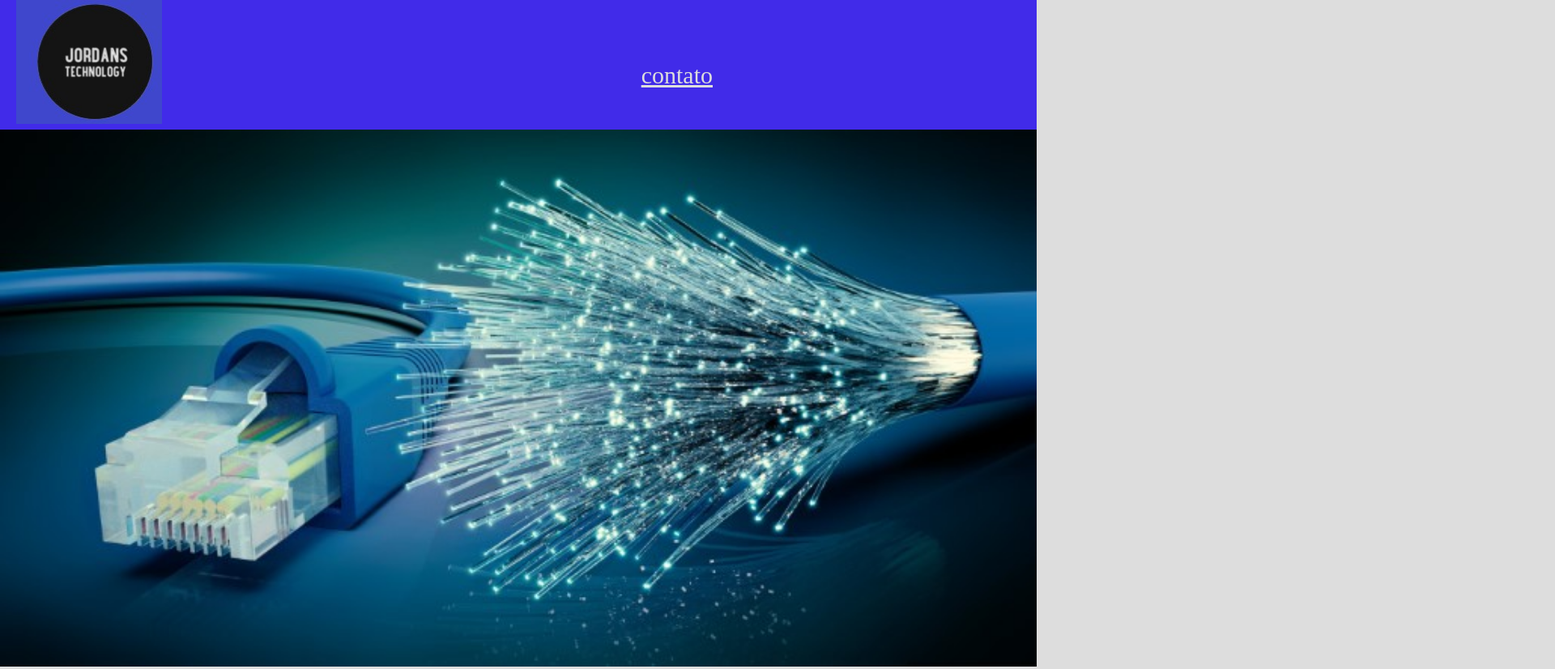
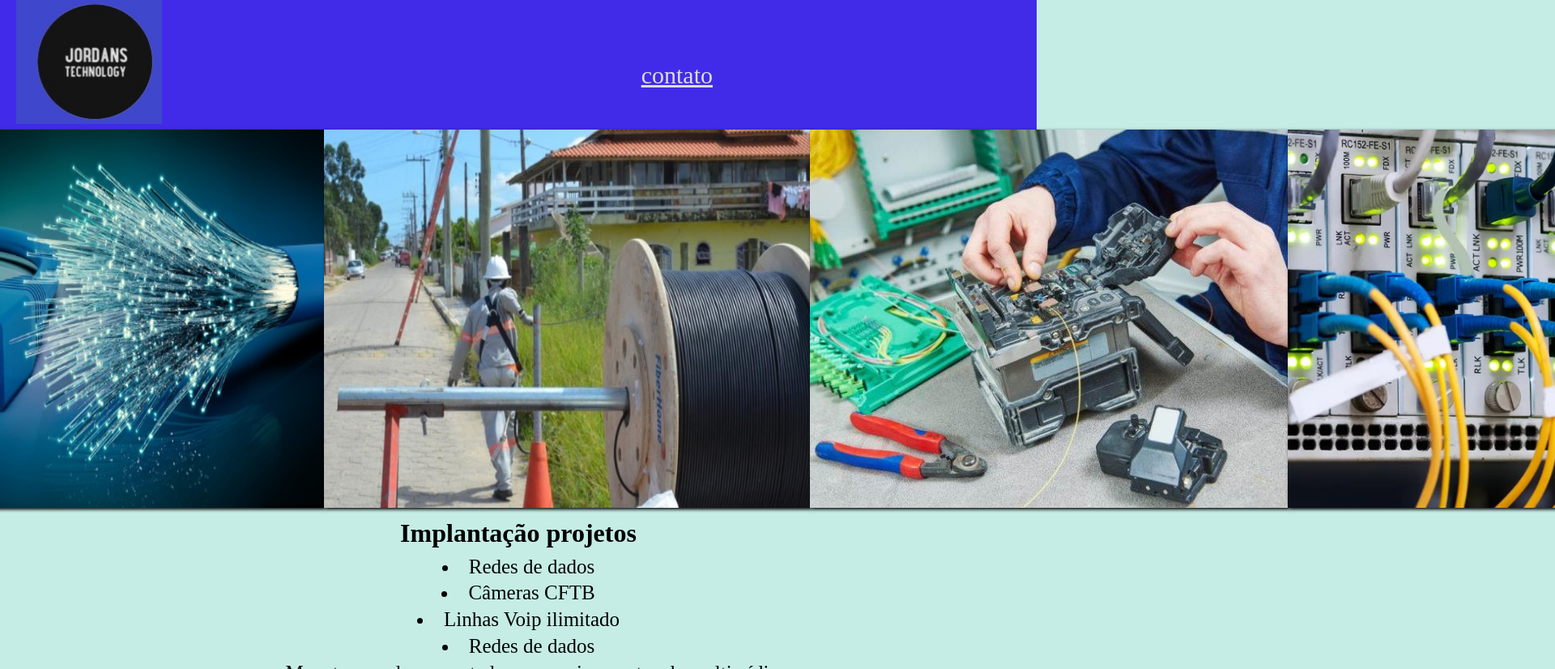
Before and after one commit to VanessaPro/Jordans-Technology--html-css-JavaScript, a plain HTML site: page index.html in a window 1280 px wide. Shown: the top 826 px of the page at 81% size, 1920 px wide, since content can reach past the window. Drawn offline with Linux system fonts and the light colour scheme.

Commit message:
Fiz o código do javascript e arrumei o css

```diff
--- a/app.js
+++ b/app.js
@@ -1,4 +1,16 @@
+const imgs = document.getElementById("img");
+const img =document.querySelectorAll("#img img");
 
-document.querySelector("#c2958c26-6378-40c4-9a32-62b9d62c61fd > div")
+let idx = 0;
 
-document.querySelector("#c2958c26-6378-40c4-9a32-62b9d62c61fd > div > div.item.active")
+function carrosel() {
+    idx++;
+
+    if (idx > img.length -1){
+        idx =0;
+    }
+
+    imgs.style.transform = `translateX(${-idx * 100}px)`;
+}
+
+setInterval(carrosel,1800);
--- a/index.html
+++ b/index.html
@@ -23,23 +23,21 @@
         </nav>
     </header>
 
-    <section id="banner">
-        <img src="Imagem/fibra otica 2023-01-19 091713.jpg" class="img" alt="banner-topo">
-   </section>
 
-   <div class="item">
-   <div class="carousel-inner" role="listbox"><div class="item"><div class="item-img" role="img" aria-label="" style="padding-bottom: calc((570 / 1347) * 100%);background-image:url(Imagem/colocação\ de\ cano\ 2023-01-20\ 122506.jpg);background-size:cover"></div></div><div class="item active left"><div class="item-img" role="img" aria-label="" style="padding-bottom: calc((570 / 1347) * 100%);background-image:url(Imagem/montar\ fibra\ 2023-01-20\ 122630.jpg);background-size:cover"></div></div><div class="item next left"></div></div>
-   </div>
+     <div class="carrosel">
+     <div class="container" id="img">
+     <img src="Imagem/fibra otica 2023-01-19 091713.jpg" alt="">
+     <img src="Imagem/colocação de cano 2023-01-20 122506.jpg" alt="" >
+     <img src="Imagem/montar fibra 2023-01-20 122630.jpg" alt="" >
+     <img src="Imagem/rede conectada 2023-01-23 094512.jpg" alt="" >
 
-   <div class="item active left"> <div>
-
-</div>
+    </div>
    </div>
 
    <div id="openModal" class="modalDialog">
 
     <div>
-        <a href="#close" class="close">x</a>
+        <a href="conteudo" class="conteudo"></a>
         <h1> Implantação projetos</h1>
 
         <li class="list"> Redes de dados</li>
@@ -55,10 +53,5 @@
 
      <script src="app.js"></script>
 
-
-
-
-
-
 </body>
 </html>
--- a/style.css
+++ b/style.css
@@ -14,25 +14,40 @@ ul a {font-size: 30px; color:#ddd}
 
 
 
-#banner{width: 100%;}
-#banner img{width: 100%;margin-bottom: 1%;}
 
+.carrosel img{
+    box-shadow: 2px 2px 4px black;
+    overflow:600px;
+    width: 600px;
 
-.color-page{ background-color: #ddd;}
-
-.bnt {
-    position: absolute;
-    top: 20px;
-    left: 250px;
-    height: 50px;
-    width: 50px;
-    border-radius: 50%;
-    border: none;
-    color: var(--bntFontColor);
-    background-color: var(--bntBg);
 }
 
-.bnt:focus{outline-style: none;}
+.container{
+    display: flex;
+    transition: transform 0.5s ease-in-out;
+    transform: translateX(0);
+}
+
+.img{
+    object-fit: cover;
+    height: 500px;
+    width: 500px;
+
+}
+
+.color-page{ background-color: rgb(197, 237, 229);}
+
+h1{text-align: center; margin: 1%;}
+
+.list{
+    font-family: 'Sarala';
+    font-style: normal;
+    font-weight: 400;
+    font-size: 25px;
+    line-height: 20px;
+    text-align: center;
+    margin: 1%
+}
 
 
 #txt-contato{width: 100%;height: 100%;}
@@ -45,9 +60,9 @@ ul a {font-size: 30px; color:#ddd}
 
 #txt-contato form textarea {max-width: 100%; width: 99%; border: solid #4ebff4 1px; padding-left: 1%; min-height: 100%;}
 
-#txt-contato form button {width: 30%; height: auto; cursor: pointer; background-color: #532393; color: #fff; font-size: 1.5em; padding: 15px 0 15px 0; margin-left: 35%; margin-top: 1%;}
+#txt-contato form button {width: 15%; height: auto; cursor: pointer; background-color: #532393; color: #fff; font-size: 1.5em; padding: 15px 0 15px 0; margin-left: 35%; margin-top: 1%;}
 
-#txt-contato #conta-data{width: 26%; position: relative; float: left; padding: 2%; background: #09b576; color: #fff; top: 5%; margin-left: 1.5%; height: 400px;text-align: center;}
+#txt-contato #conta-data{width: 20%; position: relative; float: left; padding: 2%; background: #09b576; color: #fff; top: 5%; margin-left: 1.5%; height: 400px;text-align: center;}
 
 #txt-contato #conta-data h3{color: #fff; text-align: center;}
 
```
Also changed, not shown: Imagem/rede conectada 2023-01-23 094512.jpg (added), Imagem/seta  2023-01-21 184715.jpg (added).
